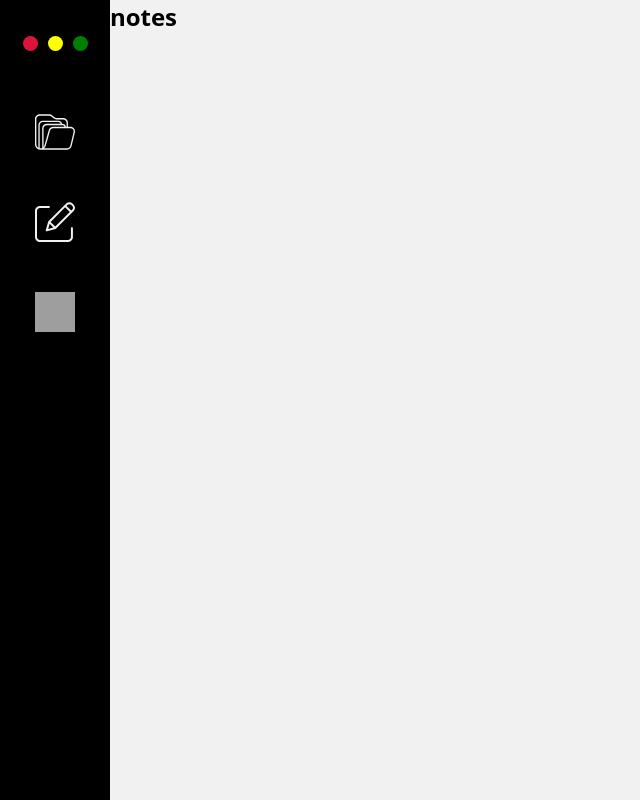
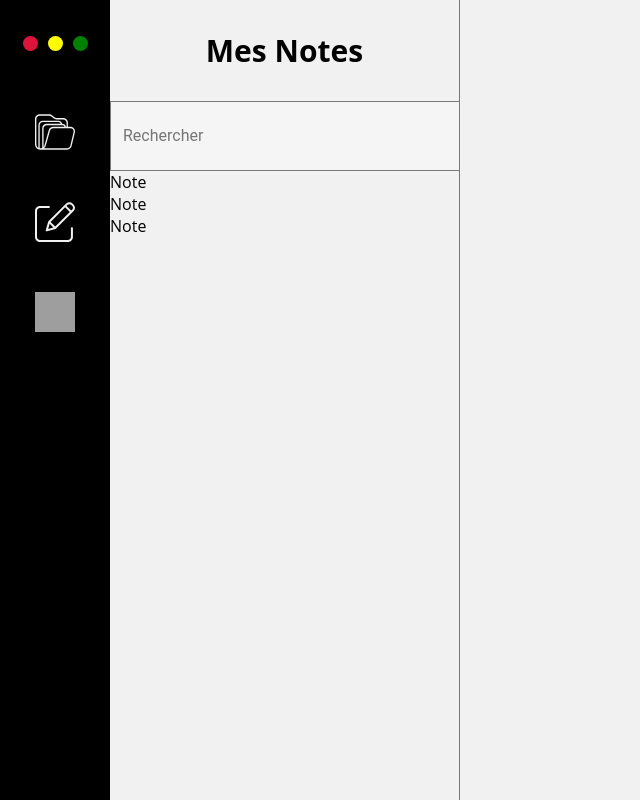
Before and after one commit to HuguesBriqueler/Reminder, a React (Create React App) app: page / in a window 1280 px wide. Shown: the whole page, without its empty margins (0-640 px from the left). Built offline with nearby package versions, Linux system fonts and the light colour scheme; grey boxes are pictures that could not be loaded.

Commit message:
Set up SideNotes, second side-bar pane, with redux state + fixed redux store

```diff
--- /dev/null
+++ b/src/components/Sidebar/SideNotes/Note/Note.jsx
@@ -0,0 +1,5 @@
+import React from "react";
+
+export default function Note() {
+  return <div>Note</div>;
+}
--- /dev/null
+++ b/src/components/Sidebar/SideNotes/SideNotes.jsx
@@ -0,0 +1,39 @@
+import { useEffect, useState } from "react";
+import { Link } from "react-router-dom";
+import { useDispatch, useSelector } from "react-redux";
+import styles from "./SideNotes.module.css";
+import Note from "./Note/Note";
+
+export default function SideNotes() {
+  const { notes } = useSelector((state) => state.notesReducer);
+
+  const [notesList, setNotesList] = useState(notes);
+
+  useEffect(() => {
+    setNotesList(notes);
+  }, [notes]);
+
+  return (
+    <div className={styles.notes_display}>
+      <h2>Mes Notes</h2>
+      <form
+        onSubmit={(e) => {
+          e.preventDefault();
+        }}
+      >
+        <input type="text" id="searchNotes" placeholder="Rechercher" />
+      </form>
+      <ul className={styles.notes_list}>
+        {notesList.map((note) => (
+          <Note
+            key={note.id}
+            id={note.id}
+            title={note.title}
+            subtitle={note.subtitle}
+            body={note.body}
+          />
+        ))}
+      </ul>
+    </div>
+  );
+}
--- /dev/null
+++ b/src/components/Sidebar/SideNotes/SideNotes.module.css
@@ -0,0 +1,51 @@
+.notes_display {
+  border-right: 1px solid rgb(0, 0, 0, 0.5);
+  /* background: lightblue; */
+  width: 350px;
+  flex-shrink: 0;
+  background: #f1f1f1;
+}
+
+.notes_display h2 {
+  padding: 30px 90px;
+  text-align: center;
+  font-size: 30px;
+}
+.notes_display form {
+  width: 100%;
+}
+.notes_display form input {
+  display: block;
+  background: #f5f5f5;
+  width: 100%;
+  height: 100%;
+  border: 1px solid rgb(0, 0, 0, 0.5);
+  border-right: none;
+  padding: 25px 12px;
+  font-size: 16px;
+}
+.notes_display form input::placeholder {
+  font-size: 16px;
+  font-family: Roboto, sans-serif;
+}
+
+.notes_list {
+  max-height: calc(100vh - 180px);
+  list-style-type: none;
+  overflow-y: auto;
+}
+
+.notes_list li:hover {
+  background: #ebebeb;
+}
+
+@media screen and (max-width: 900px) {
+  .notes_display h2 {
+    padding: 30px 0px;
+    text-align: center;
+    font-size: 30px;
+  }
+  .notes_display {
+    width: 210px;
+  }
+}
--- a/src/components/Sidebar/Sidebar.jsx
+++ b/src/components/Sidebar/Sidebar.jsx
@@ -5,6 +5,7 @@ import folderIcon from "./SidebarIcons/folder.svg";
 import toolsIcon from "./SidebarIcons/settings.svg";
 import menuIcon from "./SidebarIcons/menu.svg";
 import styles from "./Sidebar.module.css";
+import SideNotes from "./SideNotes/SideNotes";
 
 export default function Sidebar() {
   // This state is used to toggle the sidebar relative to the window size
@@ -61,6 +62,7 @@ export default function Sidebar() {
             </Link>
           </ul>
         </div>
+        <SideNotes />
       </nav>
     </>
   );
--- a/src/redux/reducers/notesReducer.js
+++ b/src/redux/reducers/notesReducer.js
@@ -24,7 +24,7 @@ const INITIAL_STATE = {
   ],
 };
 
-export default function notesReducer(state = INITIAL_STATE, action) {
+const notesReducer = (state = INITIAL_STATE, action) => {
   switch (action.type) {
     case actions.ADD_NOTE:
       return {
@@ -53,4 +53,6 @@ export default function notesReducer(state = INITIAL_STATE, action) {
     default:
       return state;
   }
-}
+};
+
+export default notesReducer;
--- a/src/redux/reducers/selectedReducer.js
+++ b/src/redux/reducers/selectedReducer.js
@@ -1,6 +1,6 @@
 import { actions } from "./actions";
 
-export const selectedReducer = (state = {}, action) => {
+const selectedReducer = (state = {}, action) => {
   switch (action.type) {
     case actions.SELECT_NOTE:
       return {
@@ -11,3 +11,5 @@ export const selectedReducer = (state = {}, action) => {
       return state;
   }
 };
+
+export default selectedReducer;
--- a/src/redux/store.js
+++ b/src/redux/store.js
@@ -1,10 +1,10 @@
 import { createStore, combineReducers } from "redux";
 import notesReducer from "./reducers/notesReducer";
-import { selectedReducer } from "./reducers/selectedReducer";
+import selectedReducer from "./reducers/selectedReducer";
 
 const rootReducer = combineReducers({
-  notes: notesReducer,
-  selected: selectedReducer,
+  notesReducer,
+  selectedReducer,
 });
 
 const store = createStore(
```
Also changed, not shown: src/components/Sidebar/SideNotes/Note/Note.module.css (added, +73 -0 lines), src/components/Sidebar/SideNotes/Note/edit.svg (added), src/components/Sidebar/SideNotes/Note/remove.svg (added).
